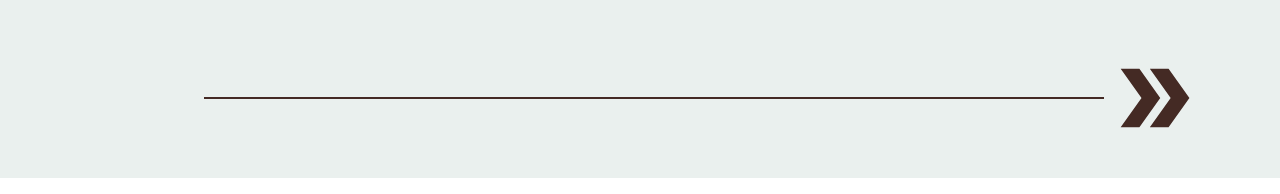
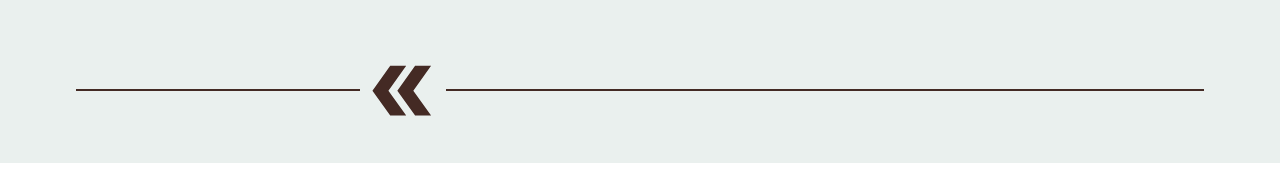
Before and after one commit to funnykoss/hanna-marmel, a React (Create React App) app: page /portfolio in a window 1280 px wide. Shown: the part 1019-1213 px from the top of the page. Built offline with nearby package versions, Linux system fonts and the light colour scheme.

Commit message:
css_portfolio

```diff
--- a/src/view/PortfolioPageView/PortfolioPageView.module.css
+++ b/src/view/PortfolioPageView/PortfolioPageView.module.css
@@ -12,8 +12,9 @@ margin-bottom: 20px;
 }
 
 .icon{
-     width: 100px;
+     width: 40px;
     fill: #442A24;
+    /* transform: rotate(180deg); */
 }
 
 .link{
@@ -26,7 +27,48 @@ margin-bottom: 20px;
 .link::before{
     content: '';
     height: 2px;
-    width: 900px;
+     width: 300px;
     background-color: #442A24;
 
 }
+@media screen and (min-width: 480px) {
+.icon{
+     width: 70px;
+    fill: #442A24;
+    transform: rotate(180deg);
+}
+.link::after{
+    content: '';
+    height: 2px;
+    width: 500px;
+    background-color: #442A24;
+}
+  }
+
+  @media screen and (min-width: 768px) {
+.icon{
+     width: 80px;
+    fill: #442A24;
+    transform: rotate(180deg);
+}
+.link::after{
+    content: '';
+    height: 2px;
+    width: 700px;
+    background-color: #442A24;
+}
+  }
+
+  @media screen and (min-width: 1024px){
+.icon{
+     width: 90px;
+    fill: #442A24;
+    transform: rotate(180deg);
+}
+.link::after{
+    content: '';
+    height: 2px;
+    width: 800px;
+    background-color: #442A24;
+}
+}
```
